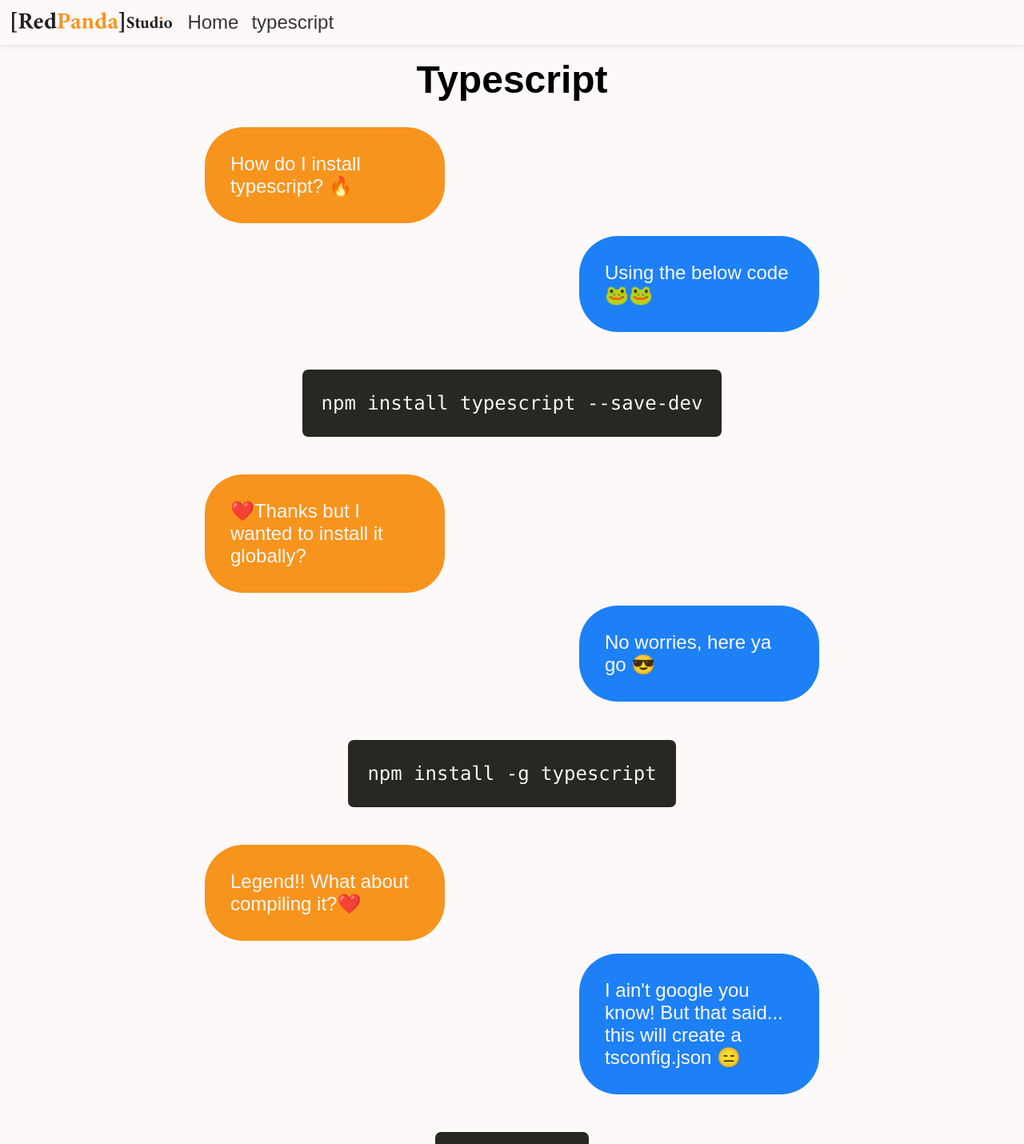
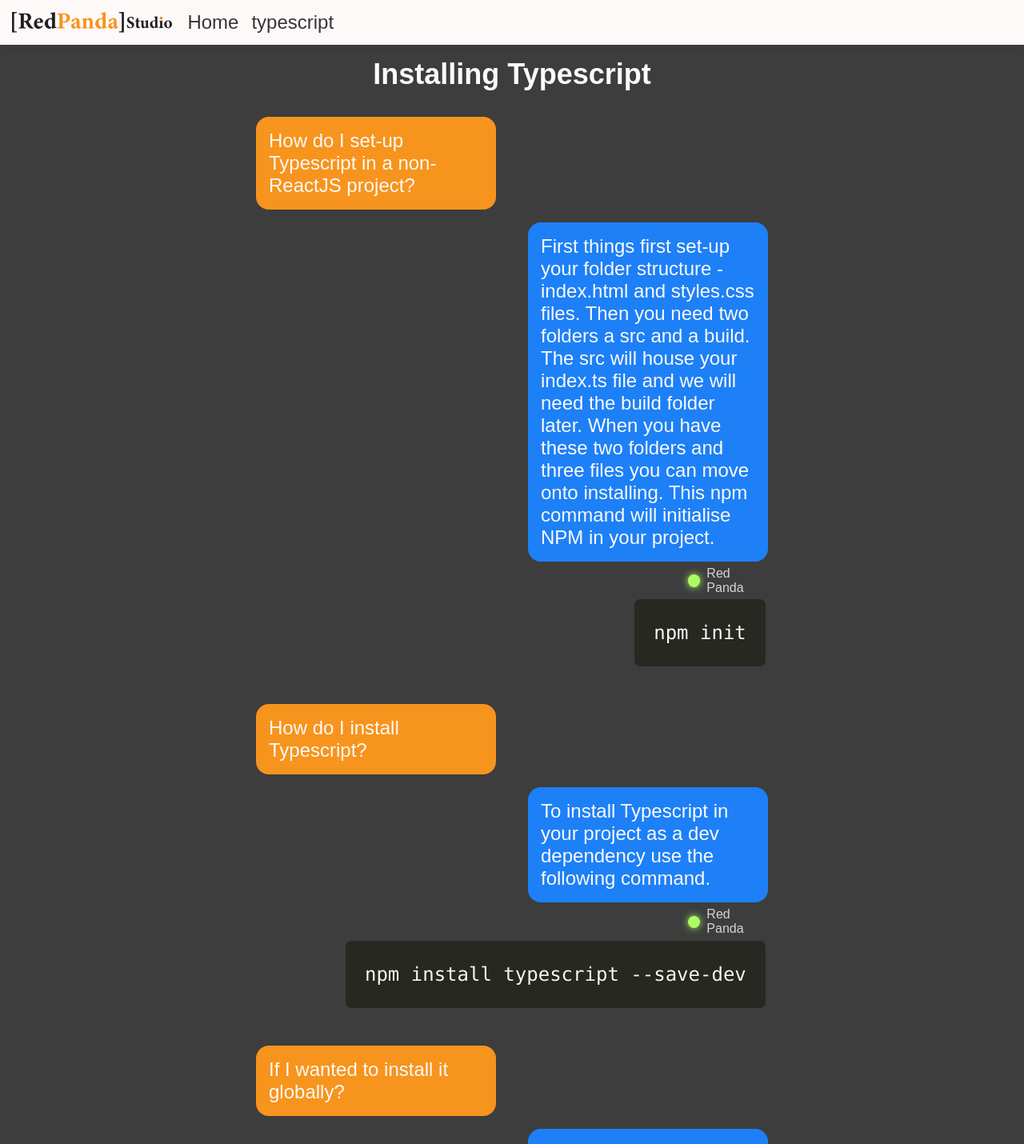
Before and after one commit to TimothyRedPanda/red-panda-portfolio, a Next.js app: page /typescript in a window 1280 px wide. Shown: the top 1430 px of the page at 80% size. Built offline with nearby package versions, Linux system fonts and the light colour scheme; a web font is replaced by a local one.

Commit message:
Installing Typescript page finished

```diff
--- a/src/app/globals.scss
+++ b/src/app/globals.scss
@@ -8,12 +8,13 @@
     box-sizing: border-box;
 }
 body {
-    background: #FDF9F9 none repeat;
+    background: #3d3d3d none repeat;
     font-size: 1.5rem;
     font-family: "ff-speak-web", sans-serif;
     font-weight: 400;
     font-style: normal;
     overflow-x: hidden;
+    color: #FDF9F9;
 }
 
 .red-panda-logo {
--- a/src/app/typescript/page.module.scss
+++ b/src/app/typescript/page.module.scss
@@ -6,3 +6,11 @@
     justify-content: center;
     align-items: center;
 }
+
+.imessage {
+    width: 50%;
+    display: flex;
+    justify-content: center;
+    align-items: flex-end;
+    flex-flow: column nowrap;
+}
--- a/src/app/typescript/page.tsx
+++ b/src/app/typescript/page.tsx
@@ -2,6 +2,7 @@ import styles from "./page.module.scss"
 import CodeSnippet from "@/components/codeSnippet/codeSnippet";
 import TextBox from "@/components/textBox/textBox"
 import PrismLoader from "@/components/prism-loader";
+import TimeStamp from "@/components/timeStamp/timeStamp";
 const compileText =
     `/* Example tsconfig.json contents */
 {
@@ -22,30 +23,77 @@ const compileText =
 export default function Typescript() {
     return (
         <div className={styles.container}>
-            <h1>Typescript</h1>
-            <TextBox text="How do I install typescript? 🔥"
-                     text2="Using the below code 🐸🐸"
+            <h2>Installing Typescript</h2>
+            <section className={styles.imessage}>
+                <TextBox text="How do I set-up Typescript in a non-ReactJS project?"
+                         text2="
+                     First things first set-up your folder structure - index.html
+                     and styles.css files. Then you need two folders a src and a build.
+                     The src will house your index.ts file and we will need the
+                     build folder later. When you have these two folders and three
+                     files you can move onto installing. This npm command will initialise
+                     NPM in your project."
+                         timeStamp="Red Panda"
                 />
-            <CodeSnippet code="npm install typescript --save-dev" />
-            <TextBox text="❤️Thanks but I wanted to install it globally?"
-                     text2="No worries, here ya go 😎"
+                <CodeSnippet code="npm init"/>
+            </section>
+
+            <section className={styles.imessage}>
+                <TextBox text="How do I install Typescript?"
+                         text2="
+                     To install Typescript in your project as a dev dependency
+                     use the following command."
+                         timeStamp="Red Panda"
                 />
-            <CodeSnippet code="npm install -g typescript" />
-            <TextBox text="Legend!! What about compiling it?❤️"
-                     text2="I ain't google you know! But that said...
-                            this will create a tsconfig.json 😑"
+                <CodeSnippet code="npm install typescript --save-dev"/>
+            </section>
+            <section className={styles.imessage}>
+                <TextBox text="If I wanted to install it globally?"
+                         text2="Installing it globally is pretty simple as well, just need
+                     to change up your command."
+                         timeStamp="Red Panda"
                 />
-            <CodeSnippet code="tsc --init" />
+
+                <CodeSnippet code="npm install -g typescript"/>
+            </section>
+            <section className={styles.imessage}>
+                <TextBox text="Legend! Thanks a lot!"
+                         text2="Don't forget we need to be able to compile it
+                     in order to use it in the browser! This command will
+                     set up a tsconfig.json for you. The second code snippet is
+                     an example of what to have in your config."
+                         timeStamp="Red Panda"
+                />
+
+                <CodeSnippet code="tsc --init"/>
                 <CodeSnippet code={compileText}/>
-            <TextBox text="I am all set up now...how do I compile? 😎😎"
-                     text2="In your package.json you need this line
-                           followed by using the npm command 👌"
+            </section>
+            <section className={styles.imessage}>
+                <TextBox text="I've set that all up, including the config...anything else?"
+                         text2="In the scripts section of your package.json you need to write
+                     this first snippet. Then after you've saved run the npm command."
+                         timeStamp="Red Panda"
                 />
                 <CodeSnippet code='"build" : "tsc"'/>
                 <CodeSnippet code="npm build tsc"/>
+            </section>
+            <section className={styles.imessage}>
                 <TextBox text="Thanks so much for this! ❤️"
-                     text2="Ahh I almost forgot - remember to import the index.js into your HTML! 🖥️"
+                         text2="No worries, if the Typescript config is setup like I showed you
+                     then the build command should compile a index.js file inside the build
+                     folder."
+                         timeStamp="Red Panda"
                 />
+            </section>
+            <section className={styles.imessage}>
+                <TextBox text="Anything else?"
+                         text2="One final thing - to use your newly compiled index.js remember
+                         to reference it in your html file - using a script tag. Remember to
+                         add the script tag before the closing body tag."
+                         timeStamp="Red Panda"
+                />
+                <CodeSnippet code='<script src="./build" type="module"></script>'/>
+            </section>
             <PrismLoader/>
         </div>
     );
--- a/src/components/codeSnippet/code.module.scss
+++ b/src/components/codeSnippet/code.module.scss
@@ -5,6 +5,8 @@
 
 @media screen and (max-width: 850px) {
 .code {
+ margin: 0.5rem;
  font-size: 0.9rem;
+ transform: translateX(20%);
 }
 }
--- a/src/components/textBox/textBox.module.scss
+++ b/src/components/textBox/textBox.module.scss
@@ -2,8 +2,8 @@
   width: 300px;
   height: fit-content;
   color: #FDF9F9;
-  padding: 2rem;
-  border-radius: 3rem;
+  padding: 1rem;
+  border-radius: 1rem;
   text-align: left;
 
 }
@@ -21,11 +21,5 @@
   display: flex;
   gap: 1rem;
   flex-flow: column nowrap;
-  width: 60%;
+  width: 100%;
 }
-
-@media screen and (max-width: 850px) {
-  .textBox, .textBox2 {
-    padding: 1rem;
-  }
-}
--- a/src/components/textBox/textBox.tsx
+++ b/src/components/textBox/textBox.tsx
@@ -1,10 +1,12 @@
 import styles from './textBox.module.scss'
+import TimeStamp from "@/components/timeStamp/timeStamp";
 
-function TextBox(props : {text:string, text2: string}) {
+function TextBox(props : {text:string, text2: string, timeStamp:string}) {
     return (
         <main className={styles.textContainer}>
                 <p className={styles.textBox}>{props.text}</p>
                 <p className={styles.textBox2}>{props.text2}</p>
+                <TimeStamp sent={props.timeStamp}/>
         </main>
     )
 }
--- /dev/null
+++ b/src/components/timeStamp/timeStamp.module.scss
@@ -0,0 +1,22 @@
+.container {
+  display: flex;
+  flex-flow: row nowrap;
+  align-items: center;
+  width: 100px;
+  height: 1rem;
+  gap: 0.5rem;
+  align-self: flex-end;
+}
+
+.stamp {
+  font-size: 1rem;
+  opacity: 0.8;
+}
+
+.online {
+  width: 1rem;
+  aspect-ratio: 1/1;
+  border-radius: 100%;
+  background-color: #adfc66;
+  box-shadow: 0 0 10px #adfc66;
+}
--- /dev/null
+++ b/src/components/timeStamp/timeStamp.tsx
@@ -0,0 +1,12 @@
+import styles from "./timeStamp.module.scss";
+
+function TimeStamp(props : { sent : string}) {
+    return (
+        <main className={styles.container}>
+        <span className={styles.online}></span>
+        <p className={styles.stamp}>{props.sent}</p>
+        </main>
+    )
+}
+
+export default TimeStamp;
```
Lines whose indentation alone changed are shown as unchanged.
